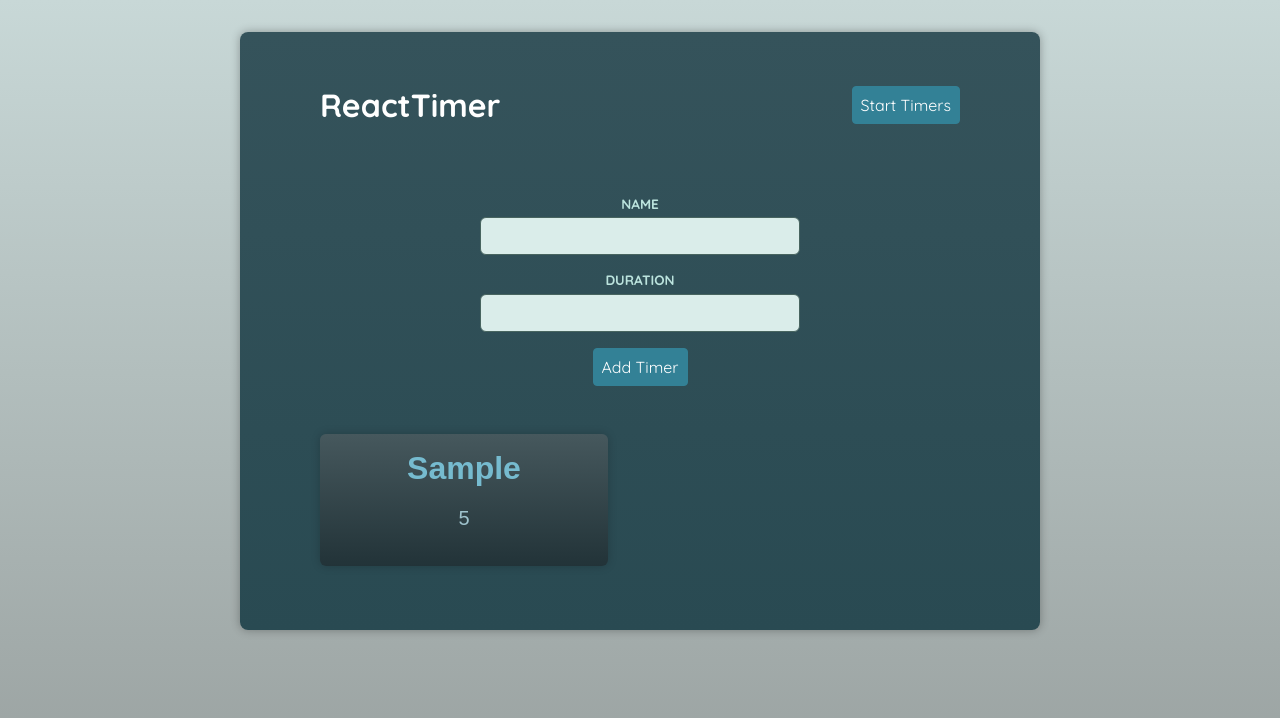
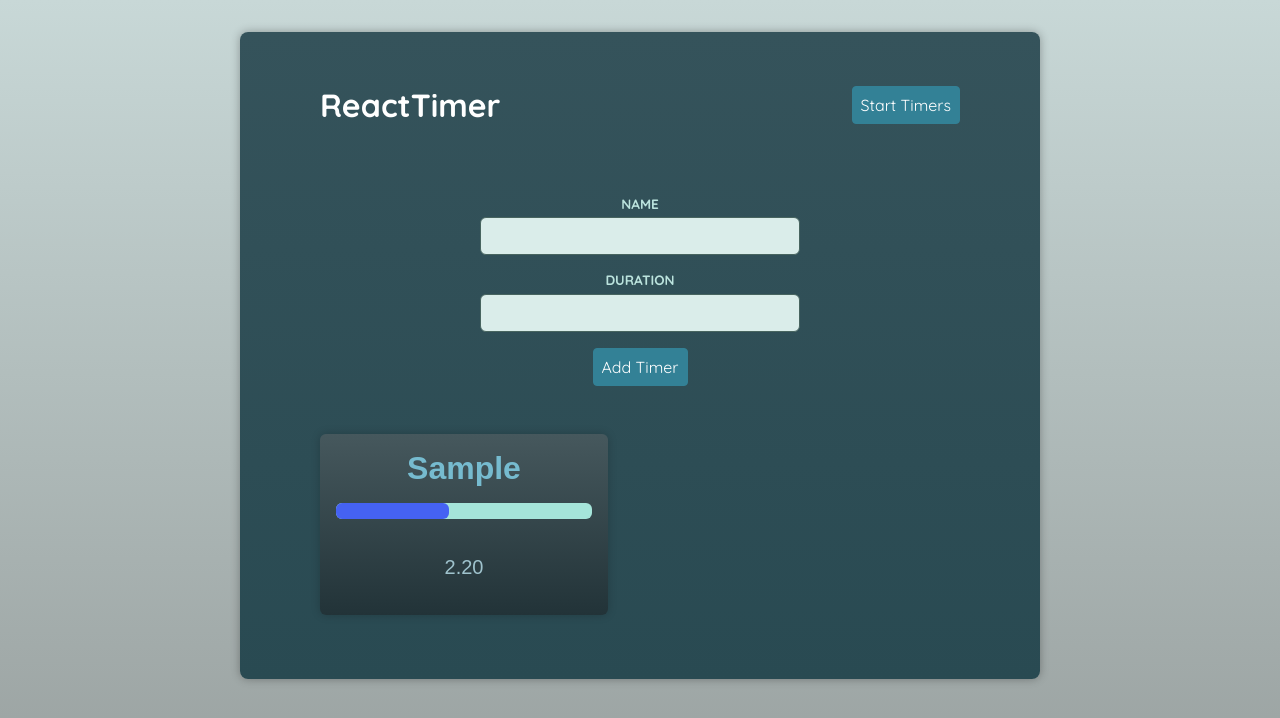
Before and after one commit to Rsurajdas/labs, a React (Vite) app in the folder typescript/react-ts-advance/: page / in a window 1280 px wide. Both pictures are taken after typing "Sample", "5" into the empty fields and a click on the button "Add Timer". Shown: the top 718 px of the page. Built offline with nearby package versions, Linux system fonts and the light colour scheme; a web font is replaced by a local one.

Commit message:
feat: implement countdown timer functionality in Timer component

```diff
--- a/typescript/react-ts-advance/src/components/Timer.tsx
+++ b/typescript/react-ts-advance/src/components/Timer.tsx
@@ -1,13 +1,34 @@
 import PolymorphicComponent from "./UI/PolymorphicComponent";
 
 import { type Timer as TimerProps } from "../store/timers-context";
+import { useEffect, useState } from "react";
 
 export default function Timer({ name, duration }: TimerProps) {
+  const [remainingTime, setRemainingTime] = useState(duration * 1000);
+
+  useEffect(() => {
+    const timer = setInterval(() => {
+      setRemainingTime((prevState) => {
+        if (prevState <= 0) {
+          clearInterval(timer);
+          return prevState;
+        }
+        return prevState - 50;
+      });
+    }, 50);
+
+    return () => clearInterval(timer);
+  }, []);
+
+  const formatedRemainingTime = (remainingTime / 1000).toFixed(2);
   return (
     <>
       <PolymorphicComponent el="article">
         <h2>{name}</h2>
-        <p>{duration}</p>
+        <div>
+          <progress max={duration * 1000} value={remainingTime} />
+        </div>
+        <p>{formatedRemainingTime}</p>
       </PolymorphicComponent>
     </>
   );
```
